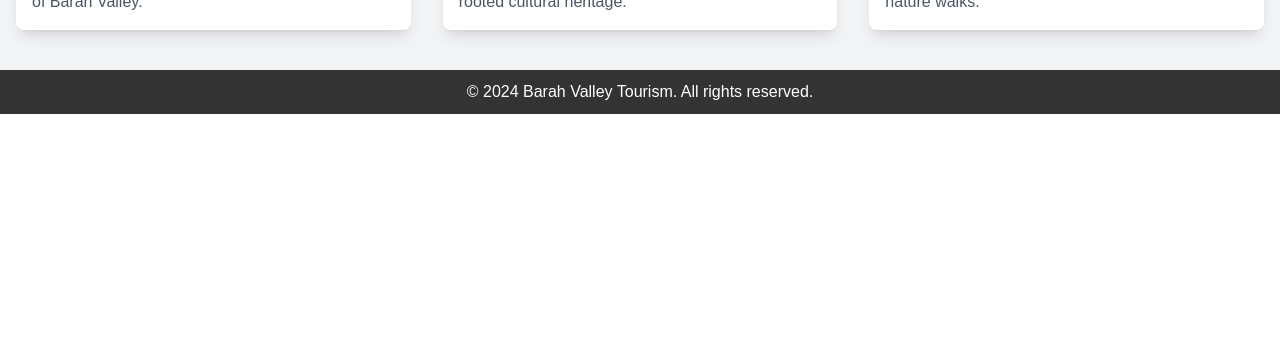
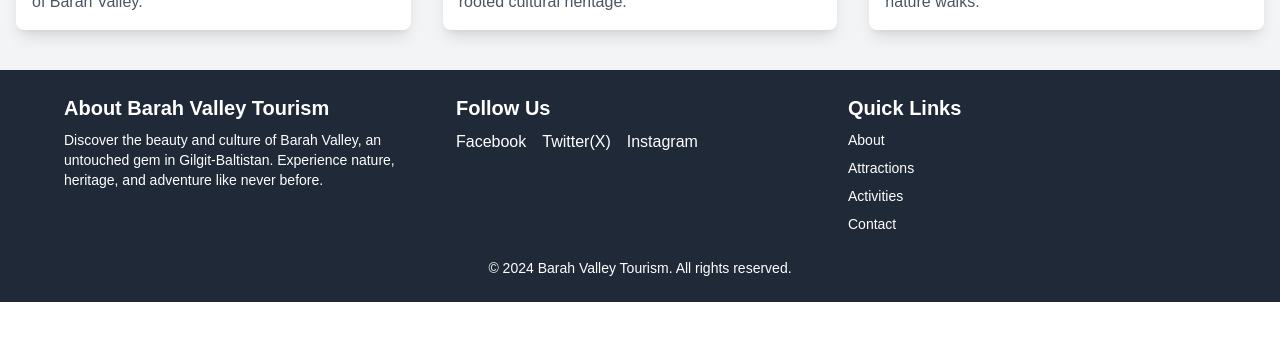
Before and after one commit to ShadBalti/barah_valley, a Next.js app: page /tourism in a window 1280 px wide. Shown: the part 418-758 px from the top of the page. Built offline with nearby package versions, Linux system fonts and the light colour scheme.

Commit message:
update footer

```diff
--- a/app/components/Footer.tsx
+++ b/app/components/Footer.tsx
@@ -1,8 +1,58 @@
 import React from 'react';
 
 const Footer: React.FC = () => (
-  <footer style={{ padding: '10px 20px', backgroundColor: '#333', color: '#fff', textAlign: 'center' }}>
-    <p>&copy; 2024 Barah Valley Tourism. All rights reserved.</p>
+  <footer className="bg-gray-800 text-white py-6 px-4 md:px-16">
+    <div className="max-w-7xl mx-auto">
+      <div className="grid grid-cols-1 sm:grid-cols-2 md:grid-cols-3 gap-6">
+        {/* About Section */}
+        <div className="text-center sm:text-left">
+          <h4 className="text-xl font-semibold mb-2">About Barah Valley Tourism</h4>
+          <p className="text-sm">
+            Discover the beauty and culture of Barah Valley, an untouched gem in Gilgit-Baltistan. Experience nature, heritage, and adventure like never before.
+          </p>
+        </div>
+
+        {/* Social Links */}
+        <div className="text-center sm:text-left">
+          <h4 className="text-xl font-semibold mb-2">Follow Us</h4>
+          <div className="flex justify-center sm:justify-start space-x-4">
+            <a href="https://facebook.com" target="_blank" rel="noopener noreferrer" aria-label="Facebook" className="text-white hover:text-blue-600">
+            Facebook
+            </a>
+            <a href="https://twitter.com" target="_blank" rel="noopener noreferrer" aria-label="Twitter" className="text-white hover:text-blue-400">
+            Twitter(X)
+            </a>
+            <a href="https://instagram.com" target="_blank" rel="noopener noreferrer" aria-label="Instagram" className="text-white hover:text-pink-500">
+            Instagram
+            </a>
+          </div>
+        </div>
+
+        {/* Links Section */}
+        <div className="text-center sm:text-left">
+          <h4 className="text-xl font-semibold mb-2">Quick Links</h4>
+          <ul className="text-sm space-y-2">
+            <li>
+              <a href="/about" className="hover:text-gray-400" aria-label="About Barah Valley">About</a>
+            </li>
+            <li>
+              <a href="/tourism" className="hover:text-gray-400" aria-label="Attractions">Attractions</a>
+            </li>
+            <li>
+              <a href="/events" className="hover:text-gray-400" aria-label="Activities">Activities</a>
+            </li>
+            <li>
+              <a href="/contact" className="hover:text-gray-400" aria-label="Contact Us">Contact</a>
+            </li>
+          </ul>
+        </div>
+      </div>
+
+      {/* Copyright */}
+      <div className="text-center mt-6">
+        <p className="text-sm">&copy; 2024 Barah Valley Tourism. All rights reserved.</p>
+      </div>
+    </div>
   </footer>
 );
 
--- a/app/components/Navbar.tsx
+++ b/app/components/Navbar.tsx
@@ -11,7 +11,7 @@ const Navbar: React.FC = () => {
   };
 
   return (
-    <nav className="bg-gradient-to-r from-green-400 to-blue-500 shadow-md fixed w-full z-50">
+    <nav className="bg-gradient-to-r from-green-400 to-blue-500 shadow-md fixed w-full z-50 mb-6">
       <div className="container mx-auto px-4 py-3 flex justify-between items-center">
         {/* Logo */}
         <div className="text-white text-2xl font-bold">
@@ -22,7 +22,7 @@ const Navbar: React.FC = () => {
 
         {/* Menu Links */}
         <div className="hidden md:flex space-x-8">
-          <Link href="/home" className="text-white hover:text-yellow-200 transition duration-300">
+          <Link href="/" className="text-white hover:text-yellow-200 transition duration-300">
             Home
           </Link>
            <Link href="/about" className="text-white hover:text-yellow-200 transition duration-300">
```
